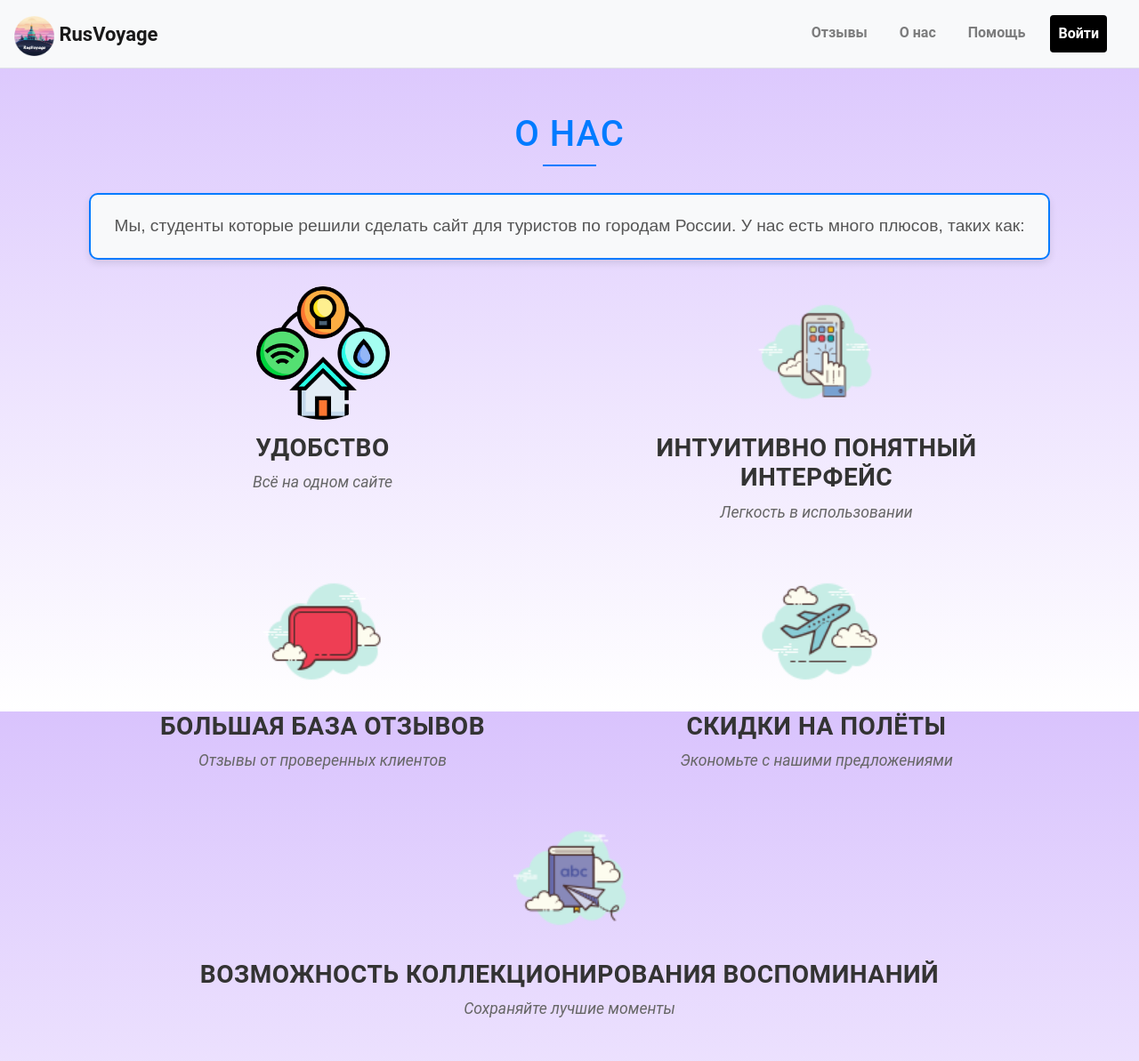
After one commit to Daret228/my_otchet_rab.github.io, a Django app: page /about/ in a window 1280 px wide. The commit adds this page. Shown: the whole page at 89% size. Run offline with Django 5.2, Linux system fonts and the light colour scheme; some libraries are stand-ins or nearby versions.

Commit message:
Добавление страницы "О нас"

```diff
--- /dev/null
+++ b/RusTravel/main/static/css/about.css
@@ -0,0 +1,110 @@
+/* about.css */
+.container-about {
+    margin-top: 50px;
+    padding: 0 15px;
+}
+
+.about-header h2 {
+    font-size: 2.5em;
+    color: #007bff;
+    margin-bottom: 20px;
+    text-transform: uppercase;
+    letter-spacing: 1px;
+}
+
+/* Подчеркивание для заголовков */
+.about-header h2::after{
+    content: '';
+    display: block;
+    width: 60px;
+    height: 2px;
+    background-color: #007bff;
+    margin: 10px auto;
+}
+
+.about-intro {
+    background-color: #f8f9fa;
+    border: 2px solid #007bff;
+    padding: 20px;
+    margin: 30px 0;
+    border-radius: 10px;
+    box-shadow: 0 4px 8px rgba(0, 0, 0, 0.1);
+    text-align: justify;
+    font-family: 'Arial', sans-serif;
+}
+
+.about-intro p {
+    font-size: 1.2em;
+    line-height: 1.6;
+    color: #555;
+    font-weight: 400;
+    margin: 0;
+}
+
+.about-features {
+    margin-top: 30px;
+}
+
+.feature-item {
+    text-align: center;
+    margin-bottom: 30px;
+}
+
+.feature-image {
+    width: 150px;
+    height: 150px;
+    margin-bottom: 15px;
+    transition: transform 0.3s, box-shadow 0.3s;
+    border-radius: 50%;
+}
+
+.feature-image:hover {
+    transform: scale(1.05);
+    box-shadow: 0 4px 8px rgba(0, 0, 0, 0.2);
+}
+
+.feature-item h3 {
+    font-size: 1.75em;
+    color: #333;
+    margin-bottom: 10px;
+    text-transform: uppercase;
+    letter-spacing: 0.5px;
+    font-weight: 600;
+}
+
+.feature-item p {
+    font-size: 1.1em;
+    color: #666;
+    font-style: italic;
+    line-height: 1.4;
+}
+
+@media (max-width: 768px) {
+    .about-header h2 {
+        font-size: 2em;
+    }
+    .about-intro p {
+        font-size: 1.1em;
+    }
+    .feature-item h3 {
+        font-size: 1.5em;
+    }
+    .feature-item p {
+        font-size: 1em;
+    }
+}
+
+@media (max-width: 576px) {
+    .about-header h2 {
+        font-size: 1.75em;
+    }
+    .about-intro p {
+        font-size: 1em;
+    }
+    .feature-item h3 {
+        font-size: 1.25em;
+    }
+    .feature-item p {
+        font-size: 0.9em;
+    }
+}
--- a/RusTravel/main/urls.py
+++ b/RusTravel/main/urls.py
@@ -6,4 +6,5 @@ urlpatterns = [
     path('feedback/', views.feedback, name='feedback'),
     path('logout/', views.logout_view, name='logout'),
     path('profile/', views.profile, name='profile'),
+    path('about/', views.about, name='about'),
     ]
--- a/RusTravel/main/views.py
+++ b/RusTravel/main/views.py
@@ -74,3 +74,6 @@ def logout_view(request):
 
 def profile(request):
     return render(request, 'profile.html')
+
+def about(request):
+    return render(request, 'about.html')
--- /dev/null
+++ b/RusTravel/templates/about.html
@@ -0,0 +1,43 @@
+<!-- about.html -->
+{% extends 'base.html' %}
+{% load static %}
+
+{% block content %}
+<div class="container-about">
+    <div class="about-header text-center">
+        <h2>О нас</h2>
+    </div>
+    <div class="about-intro text-center">
+        <p>Мы, студенты которые решили сделать сайт для туристов по городам России. У нас есть много плюсов, таких как:</p>
+    </div>
+    <div class="about-features">
+        <div class="row">
+            <div class="col-md-6 feature-item">
+                <img src="{% static 'images/convenience.png' %}" alt="Удобство" class="feature-image">
+                <h3>Удобство</h3>
+                <p>Всё на одном сайте</p>
+            </div>
+            <div class="col-md-6 feature-item">
+                <img src="{% static 'images/interface.png' %}" alt="Интерфейс" class="feature-image">
+                <h3>Интуитивно понятный интерфейс</h3>
+                <p>Легкость в использовании</p>
+            </div>
+            <div class="col-md-6 feature-item">
+                <img src="{% static 'images/reviews.png' %}" alt="Отзывы" class="feature-image">
+                <h3>Большая база отзывов</h3>
+                <p>Отзывы от проверенных клиентов</p>
+            </div>
+            <div class="col-md-6 feature-item">
+                <img src="{% static 'images/discounts.png' %}" alt="Скидки" class="feature-image">
+                <h3>Скидки на полёты</h3>
+                <p>Экономьте с нашими предложениями</p>
+            </div>
+            <div class="col-md-12 feature-item">
+                <img src="{% static 'images/memories.png' %}" alt="Воспоминания" class="feature-image">
+                <h3>Возможность коллекционирования воспоминаний</h3>
+                <p>Сохраняйте лучшие моменты</p>
+            </div>
+        </div>
+    </div>
+</div>
+{% endblock %}
--- a/RusTravel/templates/base.html
+++ b/RusTravel/templates/base.html
@@ -1,8 +1,3 @@
-<!-- base.html -->
-
-<!-- Модальное окно для авторизации -->
-{% include 'modal_auth.html' %}
-
 <!DOCTYPE html>
 <html lang="ru">
 <head>
@@ -20,6 +15,7 @@
     <link rel="stylesheet" href="{% static 'css/profile-css.css' %}">
     <link rel="stylesheet" href="{% static 'css/navbar.css' %}">
     <link rel="stylesheet" href="{% static 'css/modal_auth.css' %}">
+    <link rel="stylesheet" href="{% static 'css/about.css' %}"> <!-- Подключение about.css -->
 </head>
 <body>
 
@@ -48,7 +44,6 @@
     </script>
     {% endif %}
 
-    <!-- Подключение Bootstrap JS и jQuery -->
     <script src="https://code.jquery.com/jquery-3.5.1.min.js"></script>
     <script src="https://cdn.jsdelivr.net/npm/@popperjs/core@2.5.3/dist/umd/popper.min.js"></script>
     <script src="https://stackpath.bootstrapcdn.com/bootstrap/4.5.2/js/bootstrap.min.js"></script>
--- a/RusTravel/templates/navbar.html
+++ b/RusTravel/templates/navbar.html
@@ -13,7 +13,7 @@
                 <a class="nav-link" href="{% url 'feedback' %}">Отзывы</a>
             </li>
             <li class="nav-item">
-                <a class="nav-link" href="#">О нас</a>
+                <a class="nav-link" href="{% url 'about' %}">О нас</a>
             </li>
             <li class="nav-item">
                 <a class="nav-link" href="#">Помощь</a>
```
Also changed, not shown: RusTravel/main/static/images/convenience.png (added), RusTravel/main/static/images/discounts.png (added), RusTravel/main/static/images/interface.png (added), RusTravel/main/static/images/memories.png (added), RusTravel/main/static/images/reviews.png (added).
